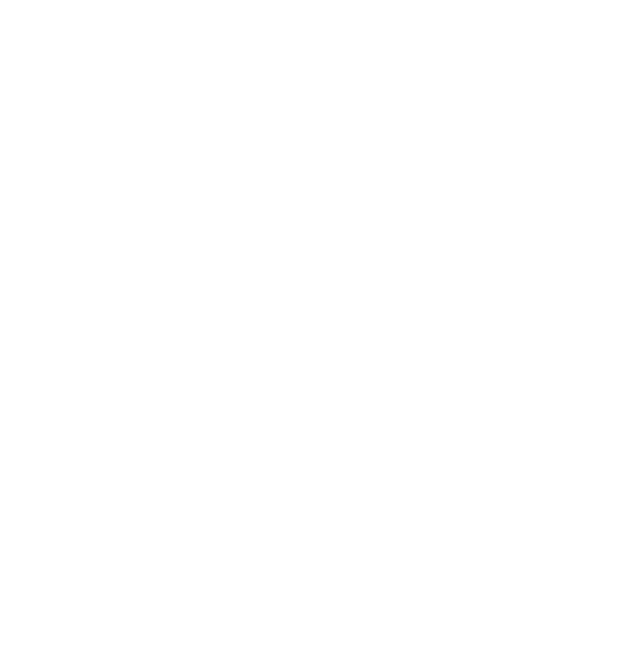
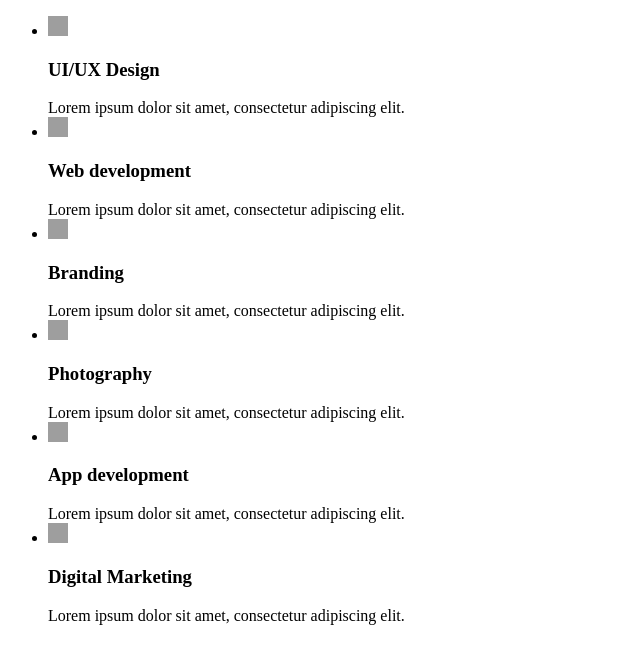
Before and after one commit to quangvinh0108/K2-FullStack-Lenin, a plain HTML site: page 15-12-2025/b2.html in a window 1280 px wide. Shown: the whole page, without its empty margins (0-640 px from the left). Drawn offline with Linux system fonts and the light colour scheme; grey boxes are pictures that could not be loaded.

Commit message:
update bài 2

```diff
--- a/15-12-2025/b2.html
+++ b/15-12-2025/b2.html
@@ -6,6 +6,39 @@
     <title>Bài 2</title>
 </head>
 <body>
+    <ul>
+        <li>
+            <img src="https://img.icons8.com/?size=100&id=10118&format=png&color=000000" width="20px" height="20px"/>
+            <h3>UI/UX Design</h3>
+            <div>Lorem ipsum dolor sit amet, consectetur adipiscing elit.</div>
+        </li>
+        <li>
+            <img src="https://img.icons8.com/?size=100&id=jauisSMTQAXo&format=png&color=000000" width="20px" height="20px"/>
+            <h3>Web development</h3>
+            <div>Lorem ipsum dolor sit amet, consectetur adipiscing elit.</div>
+        </li>
+        <li>
+            <img src="https://img.icons8.com/?size=100&id=7xODFZbwiRPH&format=png&color=000000" width="20px" height="20px"/>
+            <h3>Branding</h3>
+            <div>Lorem ipsum dolor sit amet, consectetur adipiscing elit.</div>
+        </li>
+        <li>
+            <img src="https://img.icons8.com/?size=100&id=59749&format=png&color=000000" width="20px" height="20px"/>
+            <h3>Photography</h3>
+            <div>Lorem ipsum dolor sit amet, consectetur adipiscing elit.</div>
+        </li>
+        <li>
+            <img src="https://img.icons8.com/?size=100&id=11138&format=png&color=000000" width="20px" height="20px"/>
+            <h3>App development</h3>
+            <div>Lorem ipsum dolor sit amet, consectetur adipiscing elit.</div>
+        </li>
+        <li>
+            <img src="https://img.icons8.com/?size=100&id=i390vT3TKjIN&format=png&color=000000" width="20px" height="20px"/>
+            <h3>Digital Marketing</h3>
+            <div>Lorem ipsum dolor sit amet, consectetur adipiscing elit.</div>
+        </li>
 
+
+    </ul>
 </body>
 </html>
```
Also changed, not shown: 15-12-2025/b1.html (+2 -1 lines).
